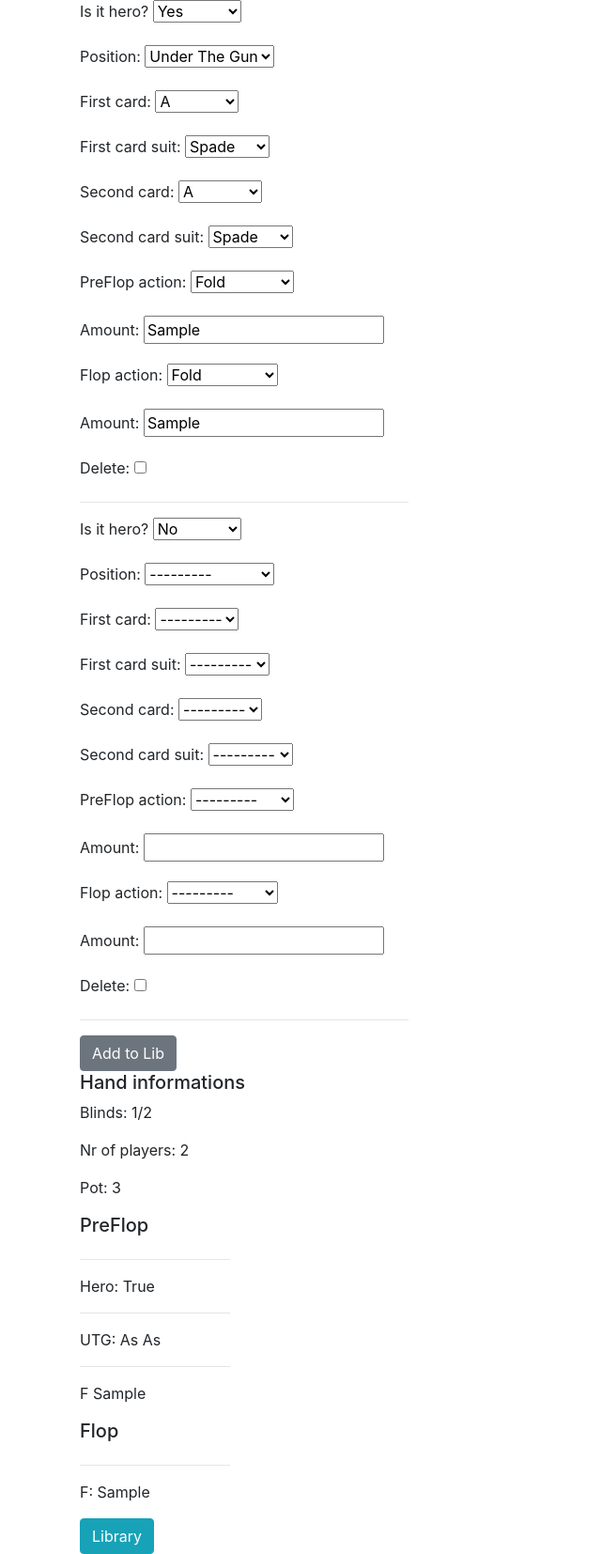
After one commit to PerczynskiAdam/poker-hand-saver, a Django app: page /playersinfo/1 in a window 1280 px wide. The commit adds this page. Shown: the whole page at 94% size, without its empty margins (0-640 px from the left). Run offline with Django 3.2, Linux system fonts and the light colour scheme; tables that the repository leaves empty hold one stand-in row (values such as "Sample post"); some libraries are stand-ins or nearby versions.

Commit message:
Added library, inline forms

```diff
--- a/hand/models.py
+++ b/hand/models.py
@@ -6,13 +6,20 @@ class Hands(models.Model):
       ('1/2', '1/2'),
       ('2/5', '2/5'),
    ]
+   player_choices = [
+      (2, '2'),
+      (3, '3')
+   ]
    blinds = models.CharField(
       max_length=10,
       choices=blind_choices,
       default= '1/2'
    )
 
-   num_of_players = models.IntegerField()
+   num_of_players = models.IntegerField(
+      choices=player_choices,
+      verbose_name= "Nr of players",
+      default=2)
    publish_date = models.DateTimeField(auto_now_add=True)
    @property
    def potSize(self):
@@ -22,11 +29,11 @@ class Hands(models.Model):
       return potsize
 
    def __str__(self):
-      return str(self.id)
+      return str(self.publish_date)
 
 class Players(models.Model):
    hand = models.ForeignKey(Hands, on_delete = models.CASCADE,  null = True)
-   hero = models.BooleanField(default=False, null = True)
+   hero = models.BooleanField(default=False, null = True, verbose_name= "Is it hero?")
    position_choices = [
       ('UTG', 'Under The Gun'),
       ('MP', 'Middle Position'),
@@ -40,20 +47,60 @@ class Players(models.Model):
       ('K', 'K'),
       ('Q', 'Q'),
       ('J', 'J'),
+      ('T', 'T'),
+      ('9', '9'),
+      ('8', '8'),
+      ('7', '7'),
+      ('6', '6'),
+      ('5', '5'),
+      ('4', '4'),
+      ('3', '3'),
+      ('2', '2'),
+   ]
+   card_suits = [
+      ('s', 'Spade'),
+      ('h', 'Heart'),
+      ('d', 'Diamond'),
+      ('c', 'Club'),
    ]
    pre_action_choices = [
-      ('Raise','raise'),
-      ('Fold','fold'),
-      ('Call','call'),
-      ('Check', 'check')
+      ('F','Fold'),
+      ('X', 'Check'),
+      ('L', 'Limp'),
+      ('C','Call'),
+      ('R','Raise'),
+      ('L/F', 'Limp/Fold'),
+      ('L/C', 'Limp/Call'),
+      ('L/R', 'Limp/Raise'),
+      ('C/F', 'Call/Fold'),
+      ('C/C', 'Call/Call'),
+      ('C/R', 'Call/Raise'),
+      ('R/F', 'Raise/Fold'),
+      ('R/C', 'Raise/Call'),
+      ('R/R', 'Raise/Raise'),
    ]
    post_action_choices = [
-      ('Raise','raise'),
-      ('Fold','fold'),
-      ('Call','call'),
-      ('Check', 'check'),
-      ('Check/Fold', 'checkfold'),
-      ('Bet','bet'),
+      ('F','Fold'),
+      ('X', 'Check'),
+      ('L', 'Limp'),
+      ('C', 'Call'),
+      ('B', 'Bet'),
+      ('R', 'Raise'),
+      ('X/F', 'Check/Fold'),
+      ('X/C', 'Check/Call'),
+      ('X/R', 'Check/Raise'),
+      ('L/F', 'Limp/Fold'),
+      ('L/C', 'Limp/Call'),
+      ('L/R', 'Limp/Raise'),
+      ('C/F', 'Call/Fold'),
+      ('C/C', 'Call/Call'),
+      ('C/R', 'Call/Raise'),
+      ('B/F', 'Bet/Fold'),
+      ('B/C', 'Bet/Call'),
+      ('B/R', 'Bet/Raise'),
+      ('R/F', 'Raise/Fold'),
+      ('R/C', 'Raise/Call'),
+      ('R/R', 'Raise/Raise'),
    ]
    position = models.CharField(
       max_length=50,
@@ -63,14 +110,23 @@ class Players(models.Model):
    first_card = models.CharField(max_length=10,
    choices = card_choices, null = True, blank = True)
 
+   first_card_suit = models.CharField(max_length=5,
+   choices=card_suits, null = True, blank = True)
+
    second_card = models.CharField(max_length=10,
    choices = card_choices, null = True, blank = True)
+
+   second_card_suit = models.CharField(max_length=5,
+   choices=card_suits, null = True, blank = True)
 
    pre_action = models.CharField(
    max_length=50,
    choices=pre_action_choices,
    null = True,
-   blank = True)
+   blank = True,
+   verbose_name= "PreFlop action")
+
+   pre_act_amount = models.CharField(max_length=20, default = '', blank = True, verbose_name= "Amount")
 
    flop_action = models.CharField(
    max_length=50,
@@ -78,8 +134,7 @@ class Players(models.Model):
    null = True,
    blank = True)
 
-   pre_act_amount = models.CharField(max_length=50, default = '', blank = True)
-   flop_act_amount = models.CharField(max_length=50, default = '', blank = True)
+   flop_act_amount = models.CharField(max_length=20, default = '', blank = True, verbose_name="Amount")
 
 
    def __str__(self):
--- /dev/null
+++ b/hand/templates/hand/hand_action.html
@@ -0,0 +1,72 @@
+<!DOCTYPE html>
+<html lang="en">
+<head>
+   <meta charset="UTF-8">
+   <meta name="viewport" content="width=device-width, initial-scale=1.0">
+   <title>Hand</title>
+   <link rel="stylesheet" href="https://stackpath.bootstrapcdn.com/bootstrap/4.5.0/css/bootstrap.min.css" integrity="
+   sha384-9aIt2nRpC12Uk9gS9baDl411NQApFmC26EwAOH8WgZl5MYYxFfc+NcPb1dKGj7Sk" crossorigin="anonymous">
+</head>
+<body>
+   <div class="container">
+      <div class="row">
+         <div class="col-lg-4">
+            <form action="" role = "form" method="POST">
+               {% csrf_token %}
+               {% for form in formset %}
+                  {{formset.management_form}}
+                  {{form.as_p}}
+                  <hr>
+               {% endfor %}
+               <input type="submit" value = "Add to Lib" class = 'btn btn-secondary'>
+            </form>
+         </div>
+      </div>
+      <div>
+      </div>
+      <div>
+         <div>
+            <h5>Hand informations</h5>
+            <p>Blinds: {{hand.blinds}}</p>
+            <p>Nr of players: {{hand.num_of_players}}</p>
+            <p>Pot: {{hand.potSize}}</p>
+         </div>
+         <div>
+            <h5>PreFlop</h5>
+            <div class="row">
+               {% for play in players %}
+               <div class="col-lg-2">
+                  <hr>
+                  <p>Hero: {{play.hero}}</p>
+                  <hr>
+                  <p>{{play.position}}: {{play.first_card}}{{play.first_card_suit}}
+                     {{play.second_card}}{{play.second_card_suit}}</p>
+                  <hr>
+                  <p>{{play.pre_action}} {{play.pre_act_amount}}</p>
+               </div>
+               {% endfor %}
+            </div>
+         </div>
+         <div>
+            <h5>Flop</h5>
+            <div class="row">
+               {% for play in players %}
+               <div class="col-lg-2">
+                  <hr>
+                  <p>{{play.flop_action}}: {{play.flop_act_amount}}</p>
+               </div>
+               {% endfor %}
+         </div>
+         <div class = "d-none">
+            <h5>Turn</h5>
+         </div>
+         <div class = "d-none">
+            <h5>River</h5>
+         </div>
+      </div>
+      <div>
+         <a href="{% url 'index' %}"><button class = "btn btn-info">Library</button></a>
+      </div>
+   </div>
+</body>
+</html>
--- a/hand/urls.py
+++ b/hand/urls.py
@@ -20,5 +20,5 @@ from . import views
 urlpatterns = [
     path('', views.index, name = 'index'),
     path('addhandinfo/', views.addHandInfo, name = 'addhandinfo'),
-    path('addplayerinfo/', views.addPlayerInfo, name = 'addplayerinfo'),
+    path('playersinfo/<str:pk>', views.playersInfo, name = 'playersinfo'),
 ]
--- a/hand/views.py
+++ b/hand/views.py
@@ -1,14 +1,15 @@
 from django.shortcuts import render, redirect
 from .models import Hands, Players
+from django.forms import inlineformset_factory
 from .forms import HandForm, PlayerForm
 
 # Create your views here.
 def index(request):
-   hand_info = Hands.objects.all()
+   hands = Hands.objects.all()
    player_info =  Players.objects.all()
    hand_form = HandForm()
    player_form = PlayerForm()
-   context = {'hand_info': hand_info,
+   context = {'hands': hands,
    'player_info': player_info,
    'hand_form': hand_form,
    'player_form': player_form
@@ -36,15 +37,28 @@ def addHandInfo(request):
    # template_name = 'hands/index.html',
    # context = context)
 
-
-
-def addPlayerInfo(request):
+def playersInfo(request, pk):
+   hand = Hands.objects.get(id=pk)
+   PlayersFormSet = inlineformset_factory(Hands, Players, fields = '__all__', extra = hand.num_of_players, max_num=hand.num_of_players)
+   players = Players.objects.filter(hand=hand)
+   # form = PlayerForm(initial={'hand': hand})
+   formset = PlayersFormSet(instance=hand)
    if request.method == 'POST':
       try:
-         player_form = PlayerForm(request.POST)
-         print(request.POST)
-         if player_form.is_valid():
-            new_player = player_form.save()
+         formset = PlayersFormSet(request.POST, instance = hand)
+         if formset.is_valid():
+            # print("form is valid")
+            new_player = formset.save()
             return redirect('index')
+         # else:
+         #    print("Form is not valid")
+         #    return redirect('index')
       except Exception as e:
          print(str(e))
+   context = {'hand': hand,
+   'players': players,
+   'formset': formset
+   }
+   return render(request,
+   template_name = 'hand/hand_action.html',
+   context = context)
--- a/pokerhandsaver/settings.py
+++ b/pokerhandsaver/settings.py
@@ -110,9 +110,11 @@ TIME_ZONE = 'UTC'
 
 USE_I18N = True
 
-USE_L10N = True
+USE_L10N = False
 
 USE_TZ = True
+
+DATETIME_FORMAT = 'Y-m-d H:i'
 
 
 # Static files (CSS, JavaScript, Images)
```
Also changed, not shown: hand/templates/hand/index.html (+6 -36 lines), hand/migrations/0006_auto_20200721_1339.py (added), hand/migrations/0007_auto_20200721_1413.py (added).
